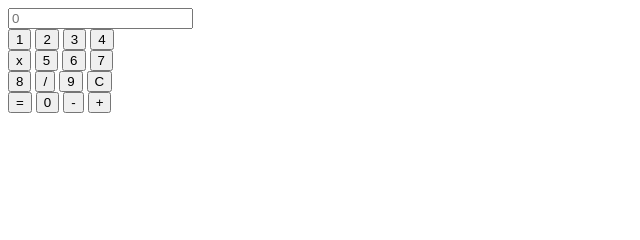
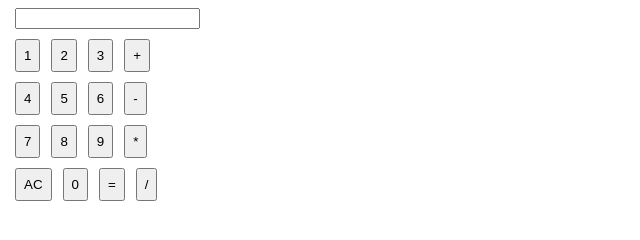
Before and after one commit to nguyenduchung0709/my-project, a plain HTML site: page week_4/may_tinh_don_gian.html in a window 1280 px wide. Shown: the whole page, without its empty margins (0-640 px from the left). Drawn offline with Linux system fonts and the light colour scheme.

Commit message:
maytinhdongian

```diff
--- a/week_4/may_tinh_don_gian.html
+++ b/week_4/may_tinh_don_gian.html
@@ -1,47 +1,53 @@
-<!DOCTYPE html>
+<!doctype html>
 <html lang="en">
 <head>
     <meta charset="UTF-8">
-    <title>Máy tính đơn giản </title>
+    <meta name="viewport"
+          content="width=device-width, user-scalable=no, initial-scale=1.0, maximum-scale=1.0, minimum-scale=1.0">
+    <meta http-equiv="X-UA-Compatible" content="ie=edge">
   <style>
-    .container {
-
-      border: 4px;
+    button {
+      margin-top :10px;
+      margin-left: 7px;
+      padding: 7px;
+    }
+    input {
+      margin-left :7px;
     }
   </style>
+    <title>Document</title>
 </head>
 <body>
-<div class="container">
-  <form>
-  <input type="text" id="showDisplay" placeholder="0"><br>
-  <button onclick="showDisplay()" value="1">1</button>
-  <button onclick="showDisplay()" value="2">2</button>
-  <button onclick="showDisplay()" value="3">3</button>
-  <button onclick="showDisplay()" value="4">4</button>
-    <br>
-  <button onclick="showDisplay(operation)" value="*">x</button>
-
-  <button onclick="showDisplay()" value="5">5</button>
-  <button onclick="showDisplay()" value="6">6</button>
-  <button onclick="showDisplay()" value="7">7</button><br>
-  <button onclick="showDisplay()" value="8">8</button>
-
-    <button onclick="showDisplay(operation)" value="/">/</button>
-
-  <button onclick="showDisplay()" value="9">9</button>
-  <button onclick="showDisplay()" value="C">C</button><br>
-    <button onclick="showDisplay()" value="=">=</button>
-
-    <button onclick="showDisplay()" value="0">0</button>
-    <button onclick="showDisplay(operation)" value="-">-</button>
-    <button onclick="showDisplay(operation)" value="+">+</button>
-    <br>
-  </form>
-</div>
+<input type="text" id="myInput" > <br>
+<button value="1" onclick="inputValue(this.value)">1</button>
+<button value="2" onclick="inputValue(this.value)">2</button>
+<button value="3" onclick="inputValue(this.value)">3</button>
+<button value="+" onclick="inputValue(this.value)">+</button>
+<br>
+<button value="4" onclick="inputValue(this.value)">4</button>
+<button value="5" onclick="inputValue(this.value)">5</button>
+<button value="6" onclick="inputValue(this.value)">6</button>
+<button value="-" onclick="inputValue(this.value)">-</button>
+<br>
+<button value="7" onclick="inputValue(this.value)">7</button>
+<button value="8" onclick="inputValue(this.value)">8</button>
+<button value="9" onclick="inputValue(this.value)">9</button>
+<button value="*" onclick="inputValue(this.value)">*</button>
+<br>
+<button onclick="ac()">AC</button>
+<button value="0" onclick="inputValue(this.value)">0</button>
+<button value="=" onclick="calculating(this.value)">=</button>
+<button value="/" onclick="inputValue(this.value)">/</button>
 <script>
-  function showDisplay() {
-    let so1 = parseInt(document.getElementById("showDisplay").value);
-
+  let myInput = document.getElementById('myInput');
+  function inputValue(value) {
+    myInput.value += value;
+  }
+  function calculating() {
+    myInput.value = eval(myInput.value);
+  }
+  function ac() {
+    myInput.value = ''
   }
 </script>
 </body>
```
Also changed, not shown: week_7/xay_dung_lop_mo_phong_su_hoat_dong_cua_den_pin.html (renamed from week_6/xay_dung_lop_mo_phong_su_hoat_dong_cua_den_pin.html).
